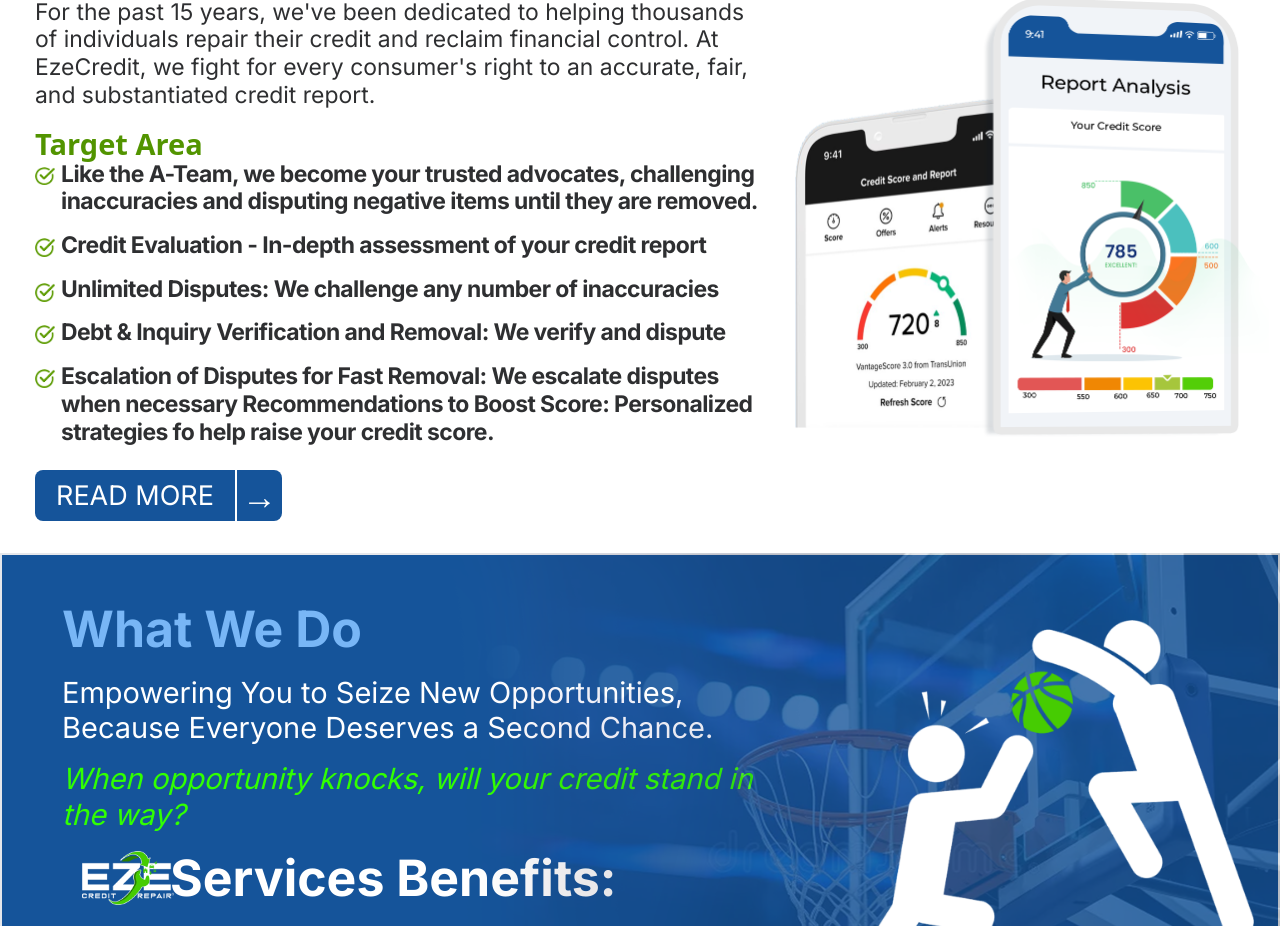
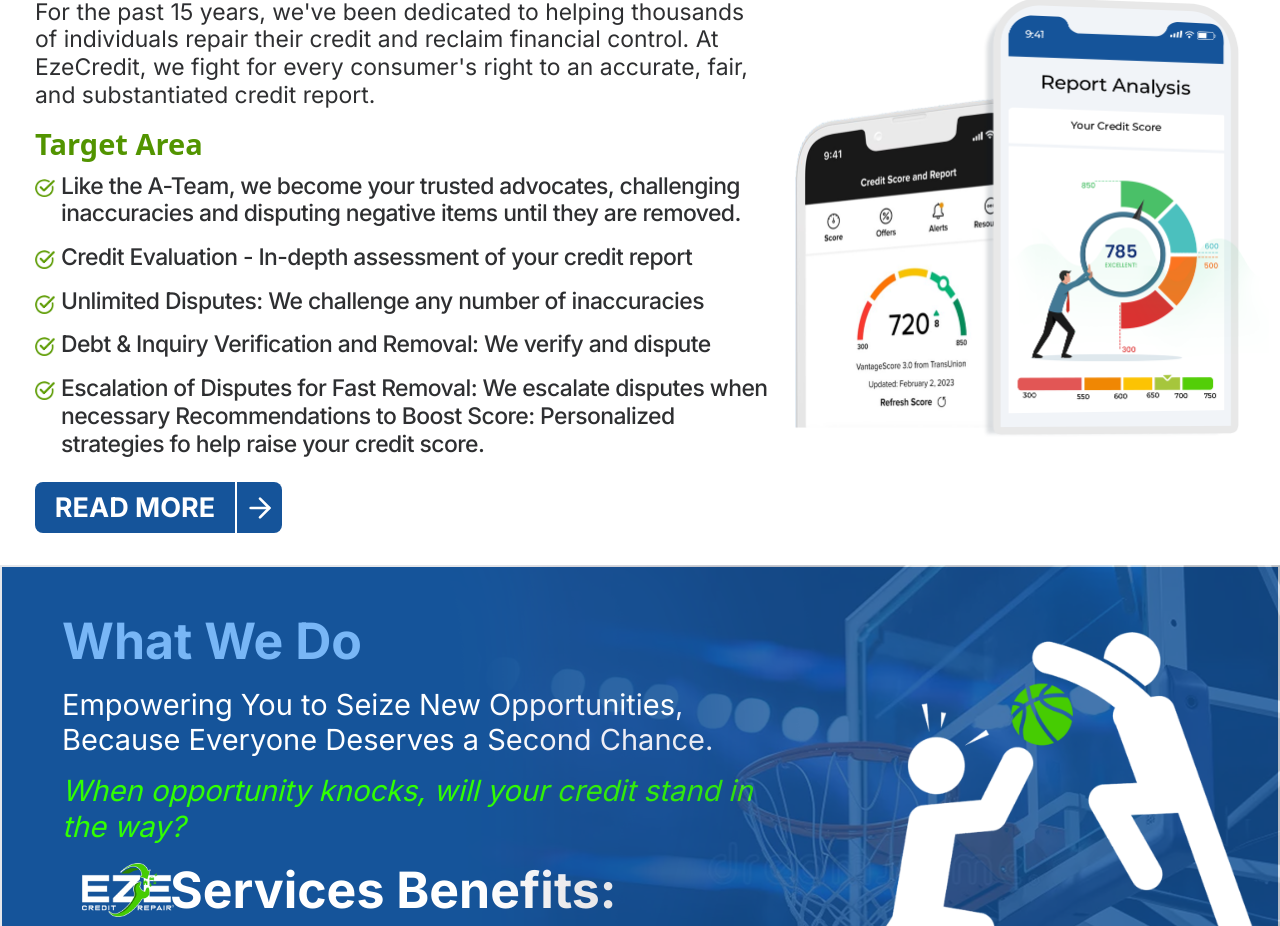
Before and after one commit to Nitin6404/ez-credit-repair, a React (Vite) app: page / in a window 1280 px wide. Shown: the part 1408-2334 px from the top of the page. Built offline with nearby package versions, Linux system fonts and the light colour scheme.

Commit message:
fix: about us suggestion apply

```diff
--- a/src/components/home/AboutSection.jsx
+++ b/src/components/home/AboutSection.jsx
@@ -1,6 +1,7 @@
 import React from 'react';
 import creditImprove from '../asset/improvecs3.png';
 import layer from '../asset/Layer 1002 copy.png';
+import { ArrowRight } from 'lucide-react';
 
 export function AboutSection() {
   const targetAreas = [
@@ -30,10 +31,10 @@ export function AboutSection() {
           </div>
         </div>
 
-        <h2 className="font-Montserrat mt-4 text-[22px] font-bold leading-[28px] text-[#529400] md:text-[29px] md:leading-[35px]">
+        <h2 className="font-Montserrat mt-4 text-[22px] font-bold leading-[28px] text-[#529400] md:mb-3 md:text-[29px] md:leading-[35px]">
           Target Area
         </h2>
-        <ul className="w-full list-none space-y-3 pl-0 font-inter text-[16px] font-bold leading-[20px] tracking-tight text-[#2E2F31] md:w-[736px] md:space-y-4 md:text-[22.91px] md:leading-[27.73px]">
+        <ul className="w-full list-none space-y-3 pl-0 font-inter text-[16px] font-medium leading-[20px] tracking-tight text-[#2E2F31] md:w-[736px] md:space-y-4 md:text-[22.91px] md:leading-[27.73px]">
           <li>
             <div className="flex h-full w-full items-start">
               <div className="mr-1.5 pt-1.5">
@@ -88,12 +89,12 @@ export function AboutSection() {
             </div>
           </li>
         </ul>
-        <div className="group flex">
-          <button className="mt-6 flex h-[40px] w-[150px] items-center justify-center rounded-l-lg bg-[#15549A] p-[8px] text-center font-inter text-[20px] font-normal leading-[24px] text-white md:h-[51px] md:w-[200px] md:p-[10px] md:text-[27px] md:leading-[32px]">
+        <div className="group flex font-bold">
+          <button className="mt-6 flex h-[40px] w-[150px] items-center justify-center rounded-l-lg bg-[#15549A] p-[8px] text-center font-inter text-[20px] leading-[24px] text-white md:h-[51px] md:w-[200px] md:p-[10px] md:text-[27px] md:leading-[32px]">
             READ MORE
           </button>
-          <span className="ml-[2px] mt-[24px] flex h-[40px] w-[35px] items-center justify-center rounded-r-lg bg-[#15549A] text-center text-[25px] text-white md:h-[51px] md:w-[45px] md:text-[35px]">
-            →
+          <span className="ml-[2px] mt-[24px] flex h-[40px] w-[35px] items-center justify-center rounded-r-lg bg-[#15549A] text-center text-[25px] text-white md:h-[51px] md:w-[45px] md:text-[45px]">
+            <ArrowRight className="h-8 w-8" />
           </span>
         </div>
       </div>
```
